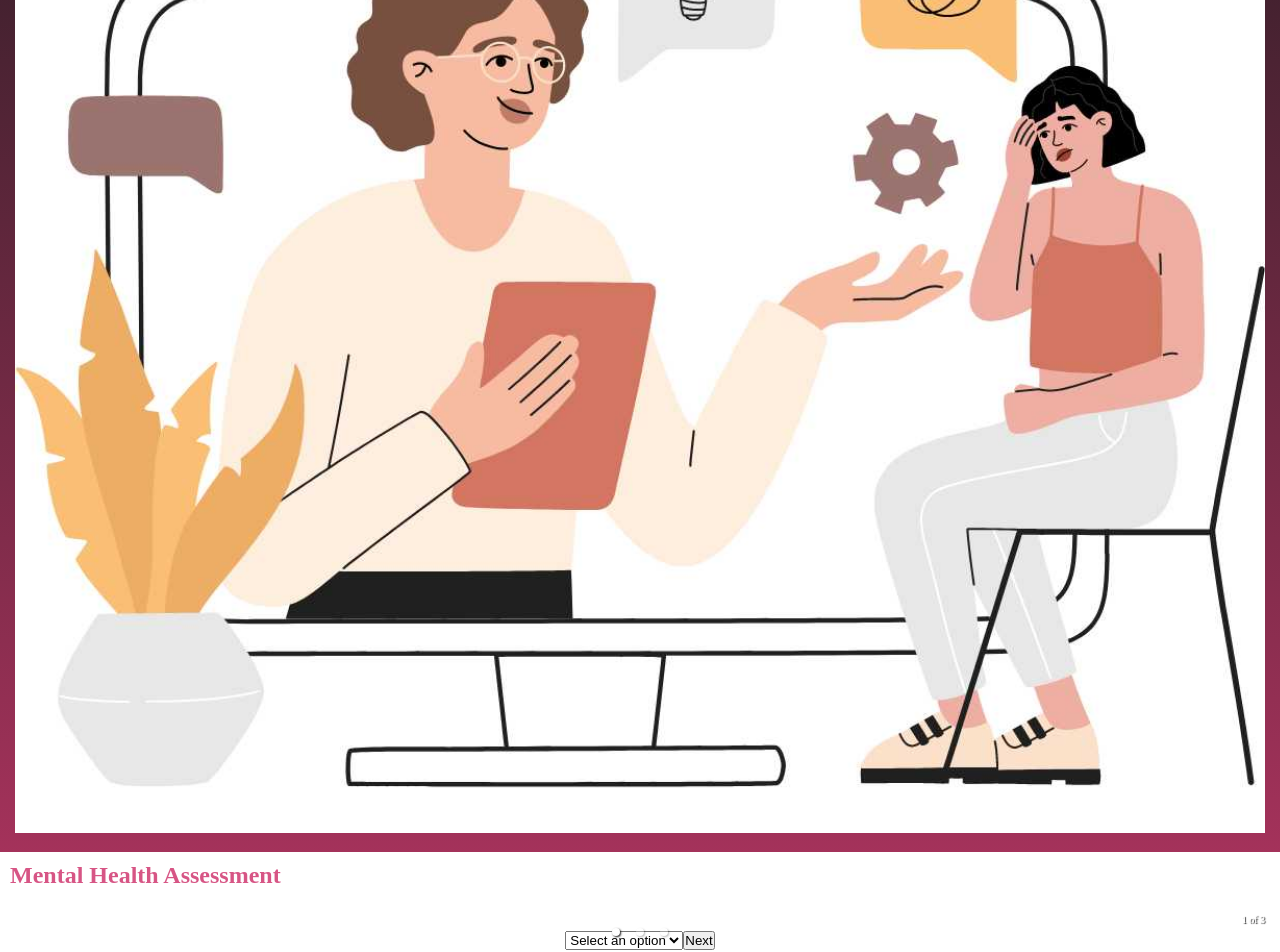
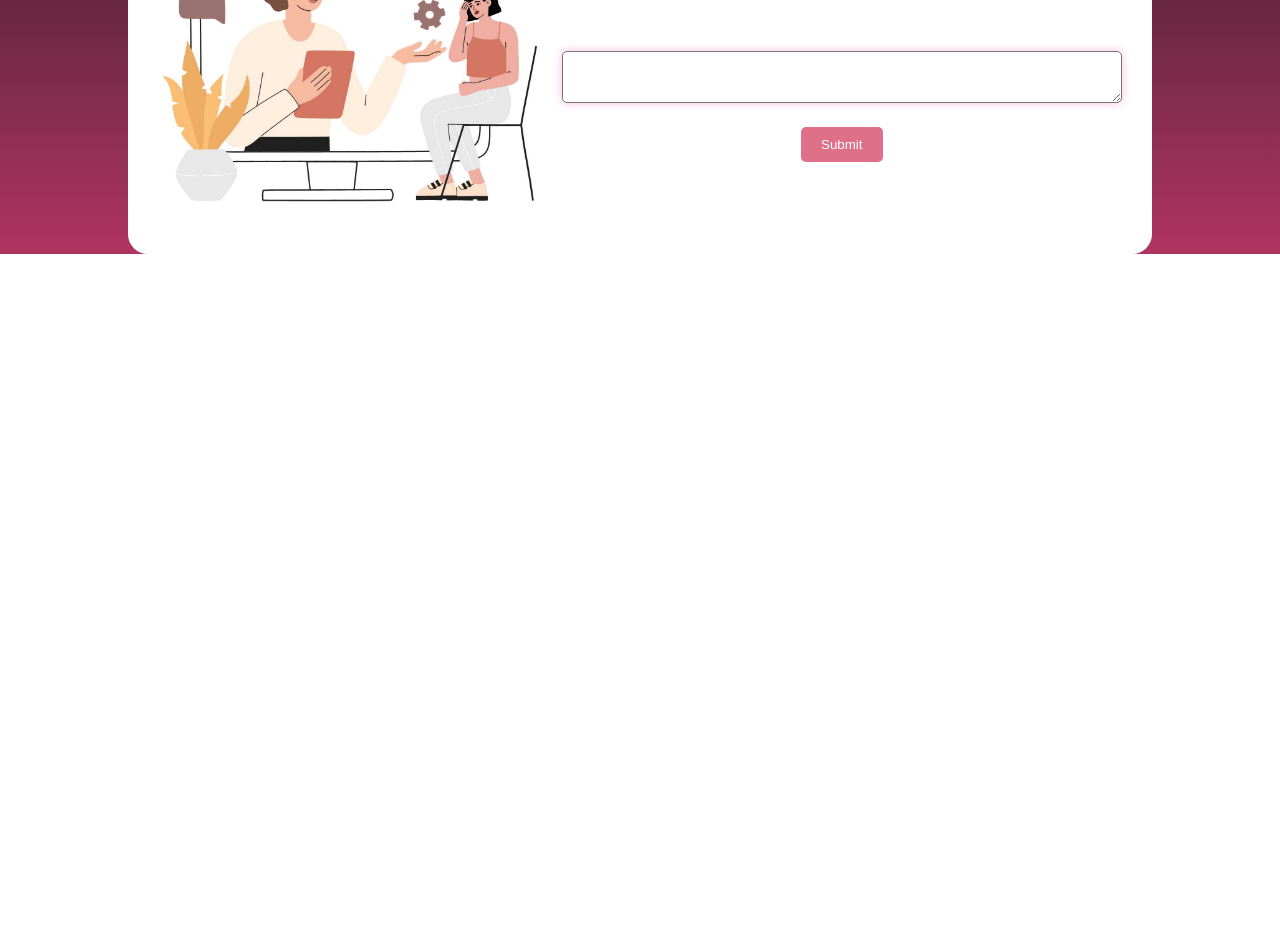
Before and after one commit to smartinternz02/SBSPS-Challenge-10711-HealthConnect-Streamlined-Doctors-Appointment-and-Health-Record-Management, a React (Vite) app in the folder understanding/: page /Assessment in a window 1280 px wide. Shown: the part 200-1152 px from the top of the page. After the commit the page ends 800 px from the top, so only its background shows below. Built offline with nearby package versions, Linux system fonts and the light colour scheme.

Commit message:
Assessment Screen Changes

```diff
--- a/understanding/src/App.jsx
+++ b/understanding/src/App.jsx
@@ -20,6 +20,7 @@ export default function App() {
       <Route path='/Login'element={<Login/>}/>
       <Route path='/Register'element={<Register/>}/>
       <Route path='/Assessment'element={<AssessmentCarousel/>}/>
+      <Route path='/psychologist-finder'element={<PsychologistFinder/>}/>
     </Routes>
 
     </BrowserRouter>
--- a/understanding/src/Screens/Assessment.jsx
+++ b/understanding/src/Screens/Assessment.jsx
@@ -1,52 +1,28 @@
+
 import React, { useState } from 'react';
-import { Carousel } from 'react-responsive-carousel';
-import 'react-responsive-carousel/lib/styles/carousel.min.css';
+import axios from 'axios';
 import img1 from "../Assets/Psychology1.jpg";
 import '../styles/Assessment.css';
 
+
 const AssessmentCarousel = () => {
-  const [responses, setResponses] = useState({});
+  const [userInput, setUserInput] = useState('');
 
-  const questions = [
-    {
-      text: 'How often do you feel stressed?',
-      options: ['Never', 'Rarely', 'Sometimes', 'Often', 'Always']
-    },
-    {
-      text: 'Do you experience trouble sleeping?',
-      options: ['No', 'Yes']
-    },
-    {
-      text: 'Are you satisfied with your daily routine?',
-      options: ['Yes', 'No']
-    }
-  ];
-  const totalQuestions = questions.length;
-  const [currentIndex, setCurrentIndex] = useState(0);
-
-  const handleResponse = (question, answer) => {
-    setResponses({ ...responses, [question]: answer });
+  const handleUserInput = (e) => {
+    setUserInput(e.target.value);
   };
 
-  const handleNext = () => {
-    const currentQuestion = questions[currentIndex];
-    const currentResponse = responses[currentQuestion.text];
+  const handleForm = async (e) => {
+    e.preventDefault();
 
-    if (!currentResponse) {
-      alert('Please select an option for the current question.');
-      return;
+    try {
+      const response = await axios.post('http://127.0.0.1:5000/response', {
+        user_input: userInput
+      });
+      console.log(response.data);
+    } catch (error) {
+      console.error('Error submitting assessment:', error);
     }
-
-    setCurrentIndex(currentIndex + 1);
-  };
-
-  const handleSubmit = () => {
-    // Submit the collected responses to the server
-
-    console.log(responses);
-
-    // Send responses to the server
-
   };
 
   return (
@@ -58,41 +34,21 @@ const AssessmentCarousel = () => {
    />
  </div>
       <div className="carousel-section">
-      <h2 className="assessment-heading">Mental Health Assessment</h2>
-      <Carousel
-        showThumbs={false}
-        showArrows={true}
-        selectedItem={currentIndex}
-      >
-        {questions.map((question, index) => (
-          <div key={index} className="carousel-slide">
-            <h3 >{question.text}</h3>
-            <select
+        <h2 className="assessment-heading">Mental Health Talk</h2>
+        <form onSubmit={handleForm}>
+          <h3>Write what you are feeling currently/your query</h3>
+          <textarea
             className="response-input"
-              onChange={(e) => handleResponse(question.text, e.target.value)}
-              value={responses[question.text] || ''}
-            >
-              <option value="">Select an option</option>
-              {question.options.map((option, index) => (
-                <option key={index} value={option}>
-                  {option}
-                </option>
-              ))}
-            </select>
-            {index < totalQuestions - 1 && (
-              <button className="next-button" onClick={handleNext}>
-                Next
-              </button>
-            )}
-            {index === totalQuestions - 1 && (
-              <button className="submit-button" onClick={handleSubmit}>
+            onChange={handleUserInput}
+            value={userInput}
+          />
+          <button type="submit" className="submit-button">
             Submit
           </button>
-            )}
+        </form>
+
       </div>
-        ))}
-      </Carousel>
-      </div>
+
     </div>
   );
 };
--- a/understanding/src/styles/Assessment.css
+++ b/understanding/src/styles/Assessment.css
@@ -1,4 +1,3 @@
-<<<<<<< HEAD
 /* body { */
     /* background-color: #f2e0f2; */
    /* margin:0; */
@@ -12,7 +11,7 @@
     position: relative;
     overflow: hidden;
     background-color: white;
-    box-shadow: 0 0 10px #e8a5c8;
+    /* box-shadow: 0 0 10px #e8a5c8;  */
     border-radius: 20px;
     display: flex;
     flex-direction: row;
@@ -54,63 +53,6 @@
     pointer-events: none;
     background: linear-gradient(
       to right,
-=======
-.assessment-container {
-  width: 80%;
-  margin: 0 auto;
-  padding: 20px;
-  text-align: center;
-  position: relative;
-  overflow: hidden;
-  background-color: white;
-  box-shadow: 0 0 10px #e8a5c8;
-  border-radius: 20px;
-  display: flex;
-  flex-direction: row;
-  align-items: center;
-  justify-content: space-between;
-  padding-bottom: none;
-  padding-top: 100px;
-}
-
-.image-section {
-  flex: 2;
-  padding: 15px;
-}
-
-.image-section img {
-  width: 100%;
-  height: auto;
-}
-
-.carousel-section {
-  flex: 3;
-  padding: 10px;
-  background-color: white;
-  /* box-shadow: 0 0 10px #f0c9de; */
-}
-
-.assessment-heading {
-  color: #d75585;
-  font-size: 24px;
-  margin-bottom: 20px;
-}
-
-.carousel-wrapper {
-  position: relative;
-}
-
-.carousel-wrapper::before,
-.carousel-wrapper::after {
-
-  position: absolute;
-  top: 0;
-  bottom: 0;
-  width: 10%;
-  z-index: 2;
-  pointer-events: none;
-  background: linear-gradient(to right,
->>>>>>> 03b952b52dd3e5e88abe835fdd1636b3c2f714b1
       rgba(255, 255, 255, 0) 0%,
       rgba(255, 255, 255, 1) 100%);
 }
```
Also changed, not shown: 1 other file (tests, documents, lock files or other folders). Lines whose indentation alone changed are shown as unchanged.
